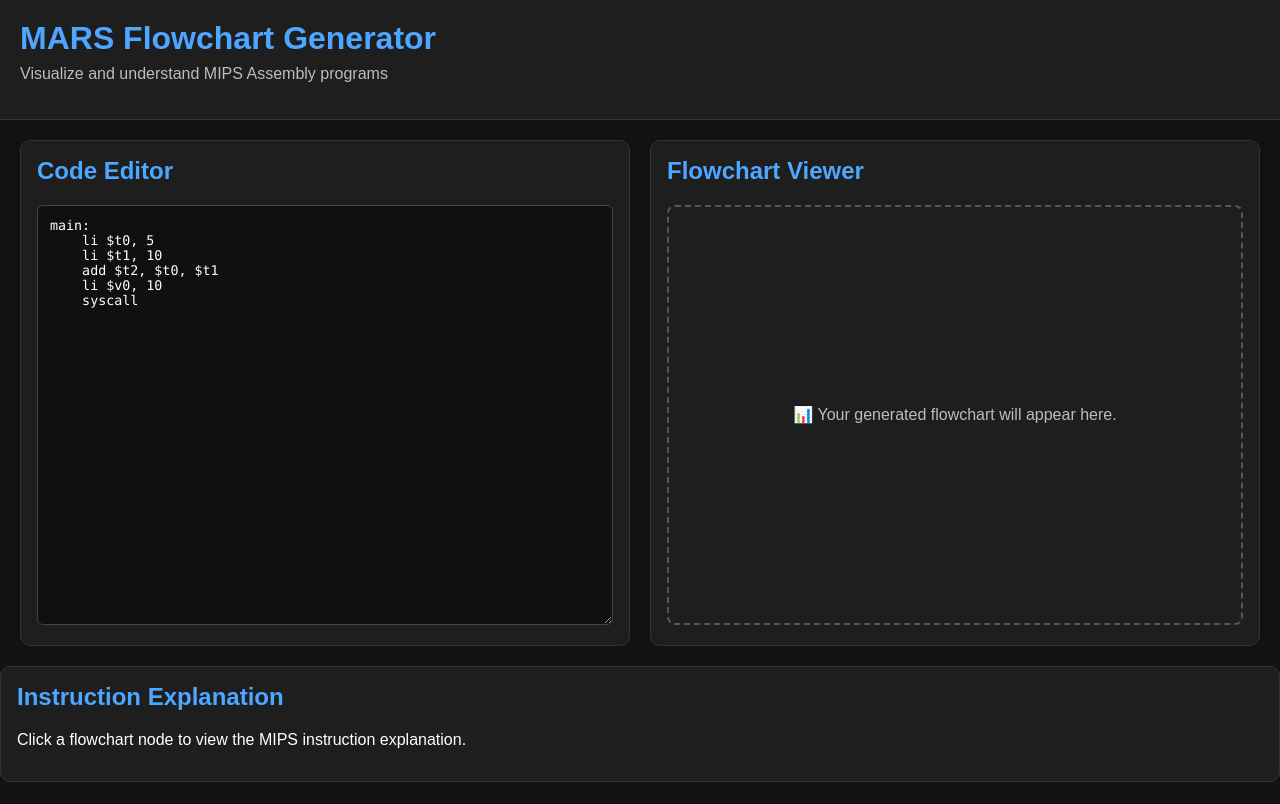
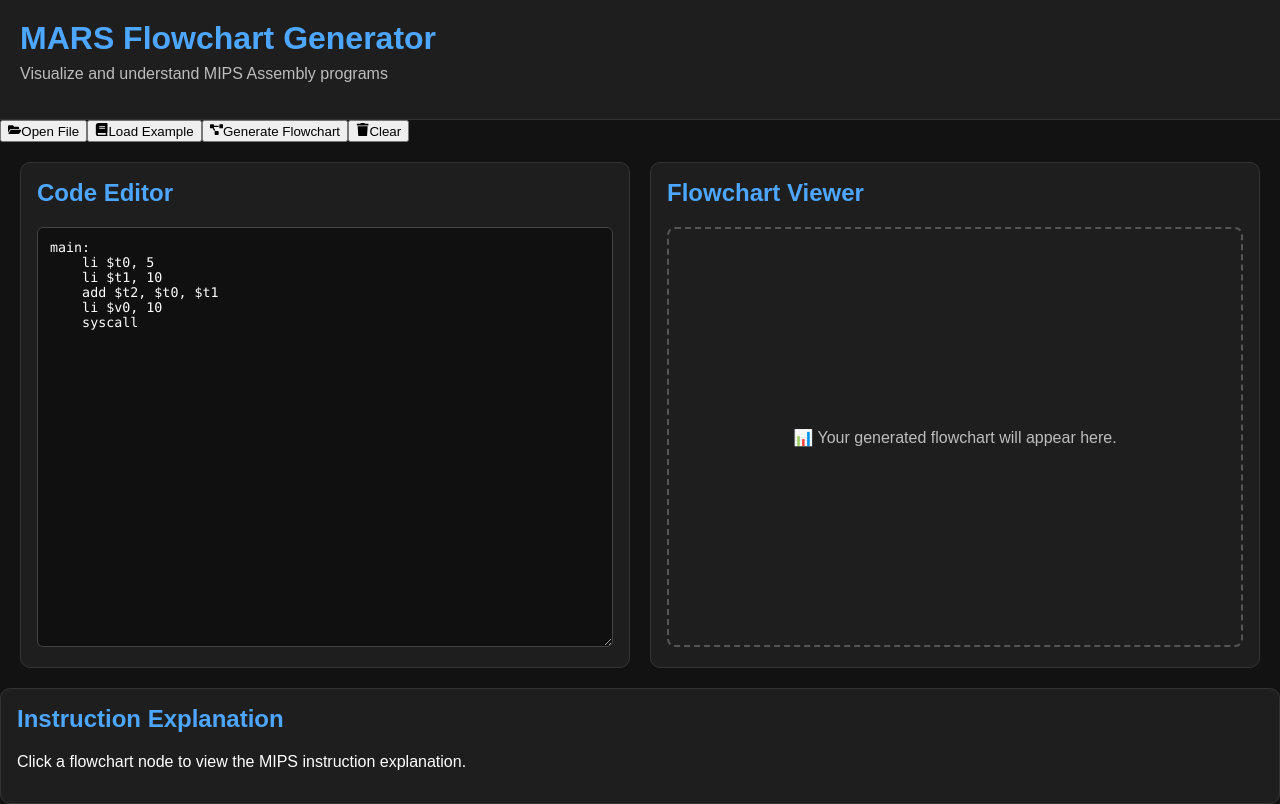
Before and after one commit to saniyaa127/mips-flowchart, a React (Vite) app: page / in a window 1280 px wide. Built offline with nearby package versions, Linux system fonts and the light colour scheme.

Commit message:
Phase 1: Add toolbar and editor state

```diff
--- a/src/App.jsx
+++ b/src/App.jsx
@@ -1,4 +1,7 @@
+import { useState } from "react";
+
 import Header from "./components/Header";
+import Toolbar from "./components/Toolbar";
 import CodeEditor from "./components/CodeEditor";
 import FlowchartCanvas from "./components/FlowchartCanvas";
 import ExplanationPanel from "./components/ExplanationPanel";
@@ -6,12 +9,47 @@
 import "./index.css";
 
 function App() {
+  const starterCode = `main:
+    li $t0, 5
+    li $t1, 10
+    add $t2, $t0, $t1
+    li $v0, 10
+    syscall`;
+
+  const [mipsCode, setMipsCode] = useState(starterCode);
+
+  const handleOpen = () => {
+    alert("Open File coming in Phase 2!");
+  };
+
+  const handleLoadExample = () => {
+    setMipsCode(starterCode);
+  };
+
+  const handleGenerate = () => {
+    alert("Flowchart generation coming in Phase 3!");
+  };
+
+  const handleClear = () => {
+    setMipsCode("");
+  };
+
   return (
     <div className="app">
       <Header />
 
+      <Toolbar
+        onOpen={handleOpen}
+        onLoadExample={handleLoadExample}
+        onGenerate={handleGenerate}
+        onClear={handleClear}
+      />
+
       <main className="workspace">
-        <CodeEditor />
+        <CodeEditor
+            code={mipsCode}
+            setCode={setMipsCode}
+        />
         <FlowchartCanvas />
       </main>
 
--- a/src/components/CodeEditor.jsx
+++ b/src/components/CodeEditor.jsx
@@ -1,17 +1,13 @@
-function CodeEditor() {
+function CodeEditor({ code, setCode }) {
   return (
     <section className="panel">
       <h2>Code Editor</h2>
 
       <textarea
         className="code-editor"
+        value={code}
+        onChange={(event) => setCode(event.target.value)}
         placeholder="Paste your MIPS Assembly code here..."
-        defaultValue={`main:
-    li $t0, 5
-    li $t1, 10
-    add $t2, $t0, $t1
-    li $v0, 10
-    syscall`}
       />
     </section>
   );
--- a/src/components/Toolbar.jsx
+++ b/src/components/Toolbar.jsx
@@ -0,0 +1,41 @@
+import {
+  FaFolderOpen,
+  FaBook,
+  FaProjectDiagram,
+  FaTrash,
+} from "react-icons/fa";
+
+function Toolbar({
+  onOpen,
+  onLoadExample,
+  onGenerate,
+  onClear,
+}) {
+  return (
+    <div className="toolbar">
+
+      <button onClick={onOpen}>
+        <FaFolderOpen />
+        Open File
+      </button>
+
+      <button onClick={onLoadExample}>
+        <FaBook />
+        Load Example
+      </button>
+
+      <button className="generate-button" onClick={onGenerate}>
+        <FaProjectDiagram />
+        Generate Flowchart
+      </button>
+
+      <button onClick={onClear}>
+        <FaTrash />
+        Clear
+      </button>
+
+    </div>
+  );
+}
+
+export default Toolbar;
```
